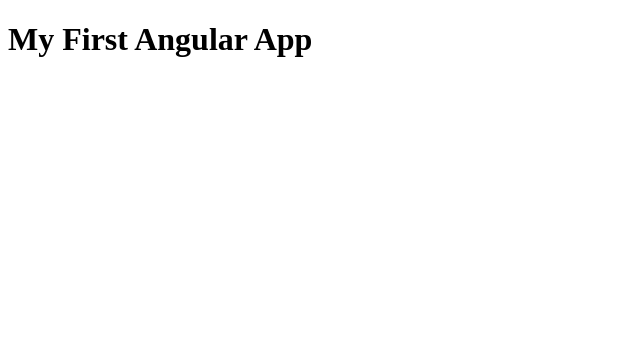
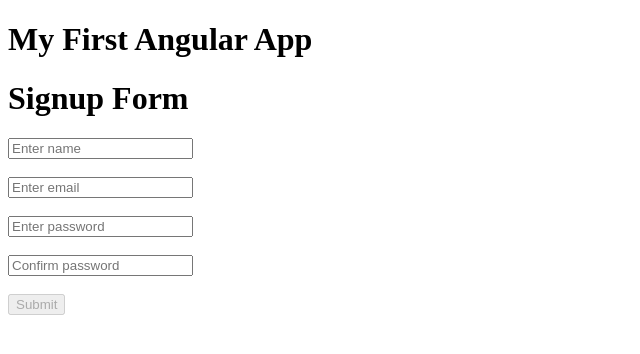
Before and after one commit to josemanuelborja/PRAC-FE-BE, an Angular app: page / in a window 1280 px wide. Shown: the top 354 px of the page, without its empty margins (0-640 px from the left). Built offline with nearby package versions, Linux system fonts and the light colour scheme.

Commit message:
feature: DAY 3 COMPLETE

```diff
--- a/src/app/day1/app.component.html
+++ /dev/null
@@ -1 +0,0 @@
-<h1>{{ title }} </h1>
--- a/src/app/day1/app.component.ts
+++ /dev/null
@@ -1,14 +0,0 @@
-import { Component } from '@angular/core';
-
-@Component({
-  selector: 'app-root',
-  standalone: true,
-  imports: [],
-  templateUrl: './app.component.html'
-})
-
-
-export class AppComponent {
-  title: string = 'My First Angular App';
-
-}
--- /dev/null
+++ b/src/app/day3/app.component.html
@@ -0,0 +1,30 @@
+<h1>{{ title }} </h1>
+
+<h1>Signup Form</h1>
+
+<input [(ngModel)]="name" placeholder="Enter name">
+<br><br>
+
+<input [(ngModel)]="email" placeholder="Enter email">
+<br><br>
+
+<input [(ngModel)]="password" type="password" placeholder="Enter password">
+<br><br>
+
+<input [(ngModel)]="confirmPassword" type="password" placeholder="Confirm password">
+<br><br>
+<button [disabled]="!isFormValid() || !passwordsMatch()">
+  Submit
+</button>
+
+<p *ngIf="password.length > 0 && password.length < 6">
+  Password is too short
+</p>
+
+<p *ngIf="isFormValid()">
+  Form is ready to submit!
+</p>
+
+<p *ngIf="!passwordsMatch()">
+  Passwords do not match!
+</p>
--- /dev/null
+++ b/src/app/day3/app.component.ts
@@ -0,0 +1,37 @@
+import { Component } from '@angular/core';
+import { FormsModule } from '@angular/forms';
+import { CommonModule } from '@angular/common';
+import { NgIf } from '@angular/common';
+
+@Component({
+  selector: 'app-root',
+  standalone: true,
+  imports: [FormsModule, CommonModule, NgIf],
+  templateUrl: './app.component.html'
+})
+
+
+export class AppComponent {
+  title: string = 'My First Angular App';
+
+  name: string = '';
+  email: string = '';
+  password: string = '';
+  confirmPassword: string = '';
+
+  isFormValid(): boolean {
+    return (
+      this.name !== '' &&
+      this.email !== '' &&
+      this.password.length >= 6
+    );
+  }
+
+  passwordsMatch(): boolean {
+    if (this.password === '' || this.confirmPassword === '') {
+       return true; // Don't show error if either field is empty
+    }
+    return this.password === this.confirmPassword;
+  }
+
+}
--- a/src/main.ts
+++ b/src/main.ts
@@ -1,7 +1,7 @@
 import { bootstrapApplication } from '@angular/platform-browser';
 import { appConfig } from './app/app.config';
 import { App } from './app/app';
-import { AppComponent } from './app/day1/app.component';
+import { AppComponent } from './app/day3/app.component';
 
 bootstrapApplication(AppComponent, appConfig)
   .catch((err) => console.error(err));
```
Also changed, not shown: src/app/day3/app.component.scss (added).
